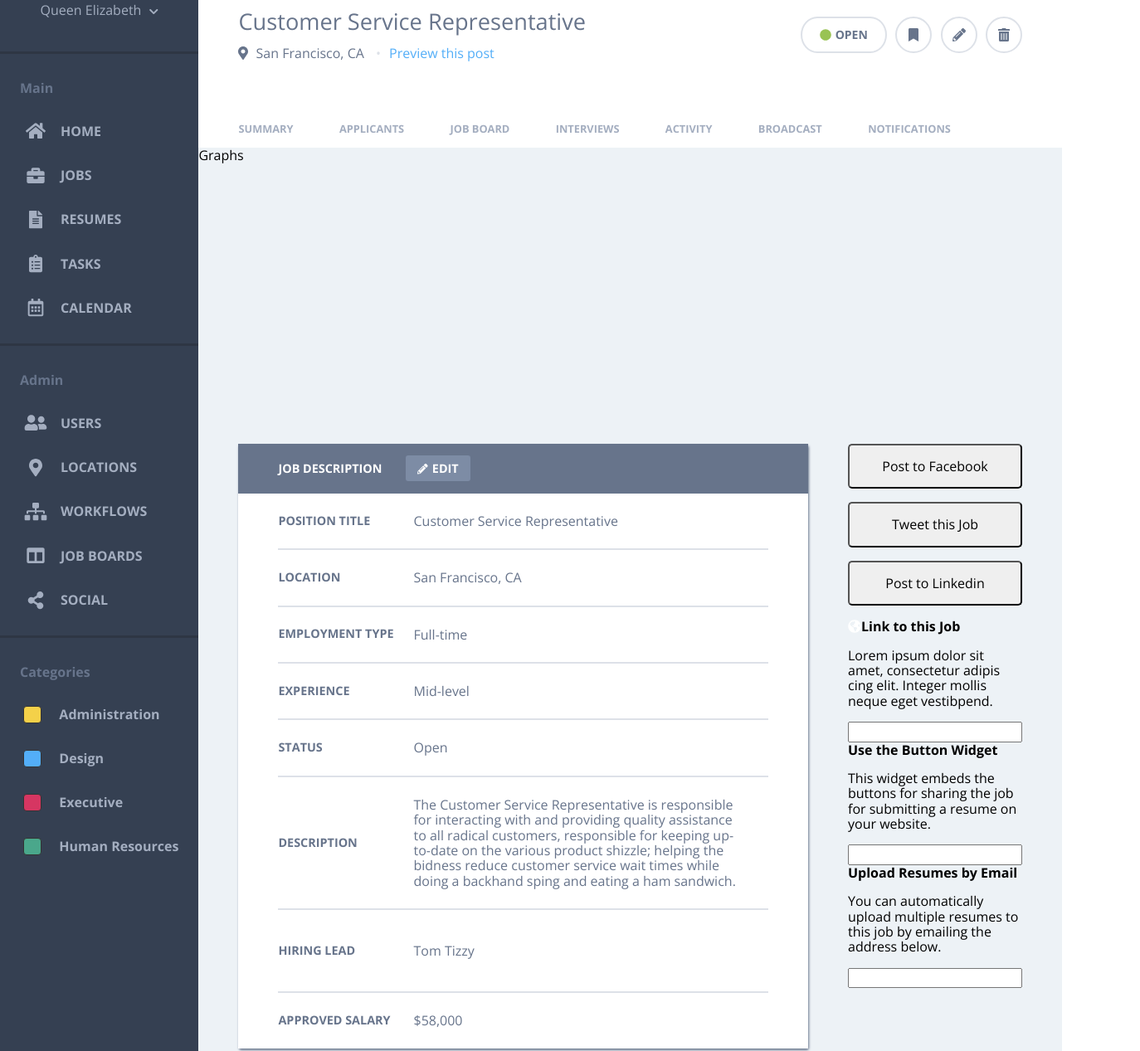
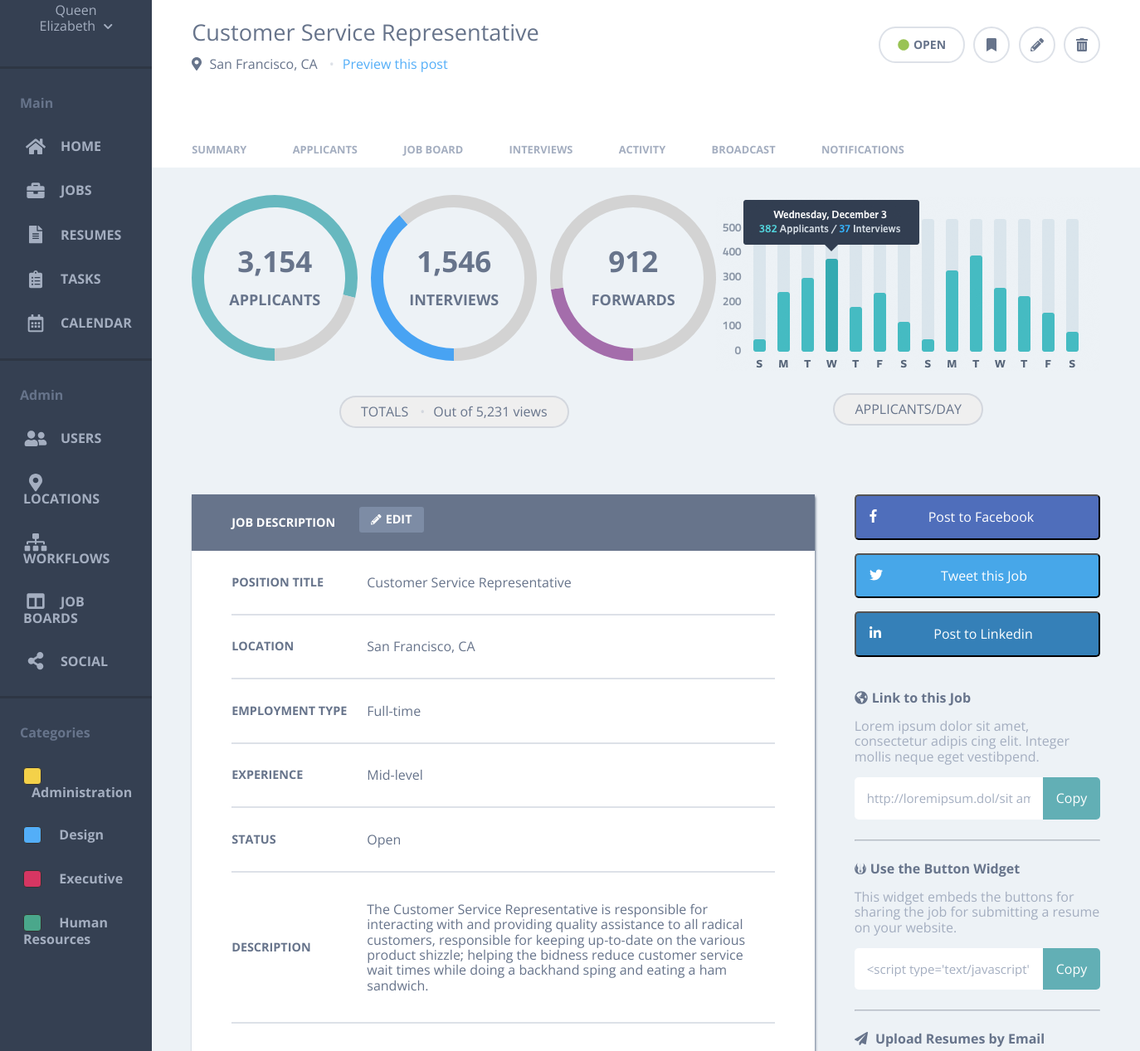
Before and after one commit to RyanDBarnett/rb-comp-challenge-2, a plain HTML site: page index.html in a window 1280 px wide. Shown: the part 143-1410 px from the top of the page at 83% size, 1374 px wide, since content can reach past the window. Drawn offline with nearby package versions, Linux system fonts and the light colour scheme.

Commit message:
Create graphs

```diff
--- /dev/null
+++ b/charts.js
@@ -0,0 +1,63 @@
+var chart1 = document.querySelector('#chart1');
+var chart2 = document.querySelector('#chart2');
+var chart3 = document.querySelector('#chart3');
+
+var chart1 = new Chart(chart1,{
+  type: 'doughnut',
+  data: {
+    labels: ['Applicants'],
+    datasets: [{
+      data: [3154, 846],
+      backgroundColor: ['#67B8BF', 'lightgray'],
+      borderWidth: 0
+    }],
+  },
+  options: {
+    legend:{
+      display: false,
+    },
+    responsive: false,
+    cutoutPercentage: 85,
+    rotation: .5 * Math.PI
+  }
+});
+
+var chart2 = new Chart(chart2,{
+  type: 'doughnut',
+  data: {
+    labels: ['Applicants'],
+    datasets: [{
+      data: [1546, 2454],
+      backgroundColor: ['#48A3F3', 'lightgray'],
+      borderWidth: 0
+    }],
+  },
+  options: {
+    legend:{
+      display: false,
+    },
+    responsive: false,
+    cutoutPercentage: 85,
+    rotation: .5 * Math.PI
+  }
+});
+
+var chart3 = new Chart(chart3,{
+  type: 'doughnut',
+  data: {
+    labels: ['Applicants'],
+    datasets: [{
+      data: [912, 3088],
+      backgroundColor: ['#A46DAB', 'lightgray'],
+      borderWidth: 0
+    }],
+  },
+  options: {
+    legend:{
+      display: false,
+    },
+    responsive: false,
+    cutoutPercentage: 85,
+    rotation: .5 * Math.PI
+  }
+});
--- a/css/layout.css
+++ b/css/layout.css
@@ -35,6 +35,10 @@
 .l-graphs {
   background-color: #EDF2F6;
   grid-area: graphs;
+  display: flex;
+  padding: 0 3em;
+  align-items: center;
+  justify-content: space-between;
 }
 
 .l-main {
@@ -43,3 +47,6 @@
   display: flex;
   padding: 3em;
 }
+
+@media screen and (max-width: 1250px) {
+}
--- /dev/null
+++ b/css/modules/graphs.css
@@ -0,0 +1,48 @@
+#circle-charts {
+  display: flex;
+}
+
+.circle:nth-of-type(2) {
+  margin: 0 1em;
+}
+
+.circle {
+  position: relative;
+}
+
+.circle h2 {
+  position: absolute;
+  top: 50%;
+  left: 50%;
+  font-size: 35px;
+  margin: 0;
+  transform: translate(-50%, -50%);
+  text-align: center;
+  color: #67748B;
+}
+
+.circle h2 span {
+  font-size: 18px;
+}
+
+.l-graphs button {
+  color: #67748B;
+  border: 2px solid #a4aec05e;
+  border-radius: 20px/50%;
+  padding: .5em 1.5em;
+  display: block;
+  margin: 1.5em auto 0;
+  cursor: pointer;
+}
+
+.l-graphs button:hover {
+  color: white;
+  background-color: #53AEF8;
+  border: 2px solid transparent;
+}
+
+.l-graphs button span:before {
+    content: '\2022';
+    padding: 0 10px;
+    color: #a4aec05e;
+}
--- a/css/modules/table-sidebar.css
+++ b/css/modules/table-sidebar.css
@@ -1,6 +1,72 @@
 #social-media-aside button {
-    padding: 1em;
-    margin-bottom: 1em;
-    border-radius: 5px;
-    width: 100%;
+  padding: 1em;
+  margin-bottom: 1em;
+  border-radius: 5px;
+  width: 100%;
+  color: white;
+  cursor: pointer;
 }
+
+#social-media-aside button svg {
+  float: left;
+}
+
+#social-media-aside hr {
+  border-color: #a4aec05e;
+}
+
+#social-media-aside > div {
+  margin: 1.5em 0;
+}
+
+#facebook {
+  background-color: #4F6EBB;
+}
+
+#twitter {
+  background-color: #47A7E9;
+}
+
+#linkedin {
+  background-color: #3580B8;
+}
+
+#search_wrapper {
+  display: flex;
+  margin-bottom: 2em;
+}
+
+#search_wrapper input {
+  border: 0;
+  border-top-left-radius: 5px;
+  border-bottom-left-radius: 5px;
+  padding: 1em;
+  color: #A4AEC0;
+  font-size: 15px;
+}
+
+#search_wrapper .copy-btn {
+  background-color: #62AFB5;
+  border: none;
+  margin: 0;
+  padding: 5px;
+  border-bottom-left-radius: 0;
+  border-top-left-radius: 0;
+  padding: 1em;
+}
+
+#search_wrapper:last-of-type {
+  margin-bottom: 0;
+}
+
+#social-media-aside div h3 {
+  color: #67748B;
+}
+
+#social-media-aside div h3 svg {
+  padding-right: 5px;
+}
+
+#social-media-aside p  {
+  color: #A4AEC0;
+}
--- a/css/modules/table.css
+++ b/css/modules/table.css
@@ -1,7 +1,6 @@
 #job-table {
   background: white;
   border-radius: 3px;
-  padding: 0 2em;
   border-collapse: collapse;
   margin-right: 3em;
   box-shadow: 1px 2px 3px #67748B;
--- a/index.html
+++ b/index.html
@@ -12,8 +12,10 @@
   <link rel="stylesheet" href="css/modules/header-nav.css">
   <link rel="stylesheet" href="css/modules/table.css">
   <link rel="stylesheet" href="css/modules/table-sidebar.css">
+  <link rel="stylesheet" href="css/modules/graphs.css">
   <link href="https://fonts.googleapis.com/css?family=Open+Sans:300,400,500,600,700,800" rel="stylesheet">
   <script defer src="https://use.fontawesome.com/releases/v5.7.1/js/all.js" integrity="sha384-eVEQC9zshBn0rFj4+TU78eNA19HMNigMviK/PU/FFjLXqa/GKPgX58rvt5Z8PLs7" crossorigin="anonymous"></script>
+  <script src="js/node_modules/chart.js/dist/Chart.js"></script>
 </head>
 <body class="grid">
   <aside class="l-left-sidebar">
@@ -161,7 +163,38 @@
     </ul>
   </nav>
   <section class="l-graphs">
-    Graphs
+    <div id="left-graph-container">
+      <div id="circle-charts">
+        <div class="circle">
+          <canvas id="chart1" width="200" height="200"></canvas>
+          <h2>3,154 <br/>
+            <span>APPLICANTS</span>
+          </h2>
+        </div>
+        <div class="circle">
+          <canvas id="chart2" width="200" height="200"></canvas>
+          <h2>1,546 <br/>
+            <span>INTERVIEWS</span>
+          </h2>
+        </div>
+        <div class="circle">
+          <canvas id="chart3" width="200" height="200"></canvas>
+          <h2>912 <br/>
+            <span>FORWARDS</span>
+          </h2>
+        </div>
+      </div>
+      <br />
+      <button>
+        TOTALS
+        <span>Out of 5,231 views</span>
+      </button>
+    </div>
+    <div id="right-grpah-container">
+      <img src="images/bar-graph.png" />
+      <br />
+      <button>APPLICANTS/DAY</button>
+    </div>
   </section>
   <main class="l-main">
     <table id="job-table">
@@ -203,25 +236,46 @@
       </tr>
     </table>
     <aside id="social-media-aside">
-      <button id="facebook">Post to Facebook</button>
-      <button id="twitter">Tweet this Job</button>
-      <button id="linkedin">Post to Linkedin</button>
+      <button id="facebook">
+        <i class="fab fa-facebook-f"></i>Post to Facebook
+      </button>
+      <button id="twitter">
+        <i class="fab fa-twitter"></i>Tweet this Job
+      </button>
+      <button id="linkedin">
+        <i class="fab fa-linkedin-in"></i>Post to Linkedin
+      </button>
       <div>
-        <h3><i class="fas fa-globe-americas fa-inverse"></i>Link to this Job</h3>
+        <h3><i class="fas fa-globe-americas"></i>Link to this Job</h3>
         <p>Lorem ipsum dolor sit amet, consectetur adipis cing elit. Integer mollis neque eget vestibpend.</p>
-        <input />
+        <div id="search_wrapper">
+          <input type="text" id="email_field" value="http://loremipsum.dol/sit amet..." />
+          <button class="copy-btn">Copy</button>
+        </div>
       </div>
+      <hr />
       <div>
-        <h3>Use the Button Widget</h3>
+        <h3><i class="fab fa-jedi-order"></i>Use the Button Widget</h3>
         <p>This widget embeds the buttons for sharing the job for submitting a resume on your website.</p>
-        <input />
+        <div id="search_wrapper">
+          <input type="text" id="email_field" value="<script type='text/javascript' s..." />
+          <button class="copy-btn">Copy</button>
+        </div>
       </div>
+      <hr />
       <div>
-        <h3>Upload Resumes by Email</h3>
+        <h3>
+          <i class="fas fa-paper-plane"></i>
+        Upload Resumes by Email
+        </h3>
         <p>You can automatically upload multiple resumes to this job by emailing the address below.</p>
-        <input />
+        <div id="search_wrapper">
+          <input type="text" id="email_field" value="tomtizzy@gmail.com" />
+          <button class="copy-btn">Copy</button>
+        </div>
       </div>
     </aside>
   </main>
+  <script src="charts.js"></script>
 </body>
 </html>
```
Also changed, not shown: images/bar-graph.png (added), images/static-comp-2-screenshot.png (added), js/package-lock.json (added).
